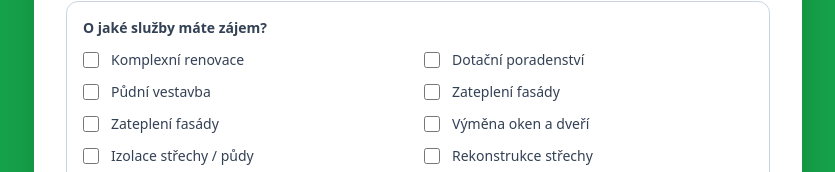
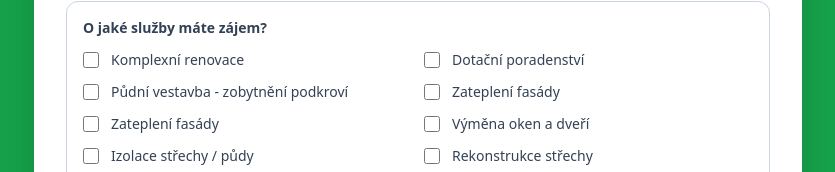
Before and after one commit to Enerixsro/enerix-web, a Next.js app: page / in a window 1280 px wide. Shown: the part 3177-3349 px from the top of the page, without its empty margins (222-1057 px from the left). Built offline with nearby package versions, Linux system fonts and the light colour scheme.

Commit message:
Update index.js

```diff
--- a/pages/index.js
+++ b/pages/index.js
@@ -337,7 +337,7 @@ export default function EnerixLandingPage() {
                 {[
                   "Komplexní renovace",
                   "Dotační poradenství",
-                  "Půdní vestavba",
+                  "Půdní vestavba - zobytnění podkroví",
                   "Zateplení fasády",
                   "Zateplení fasády",
                   "Výměna oken a dveří",
```
